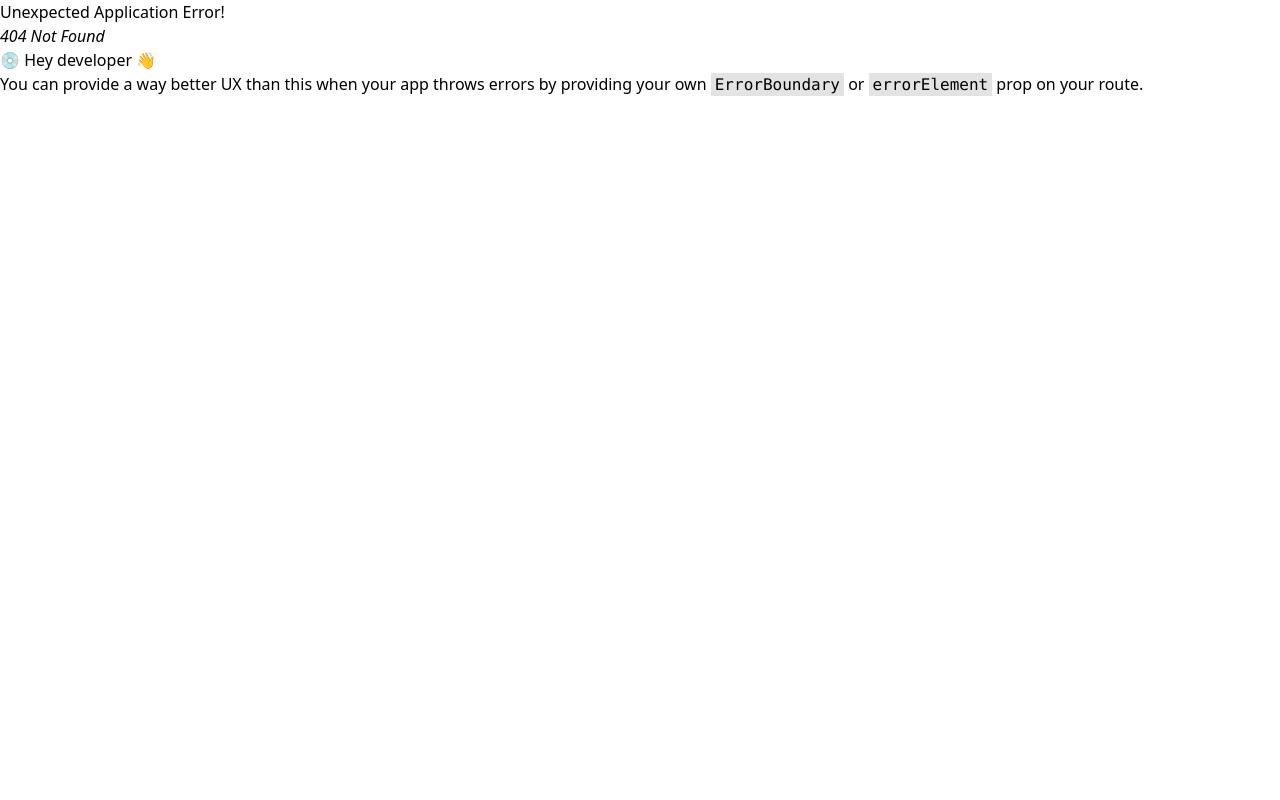
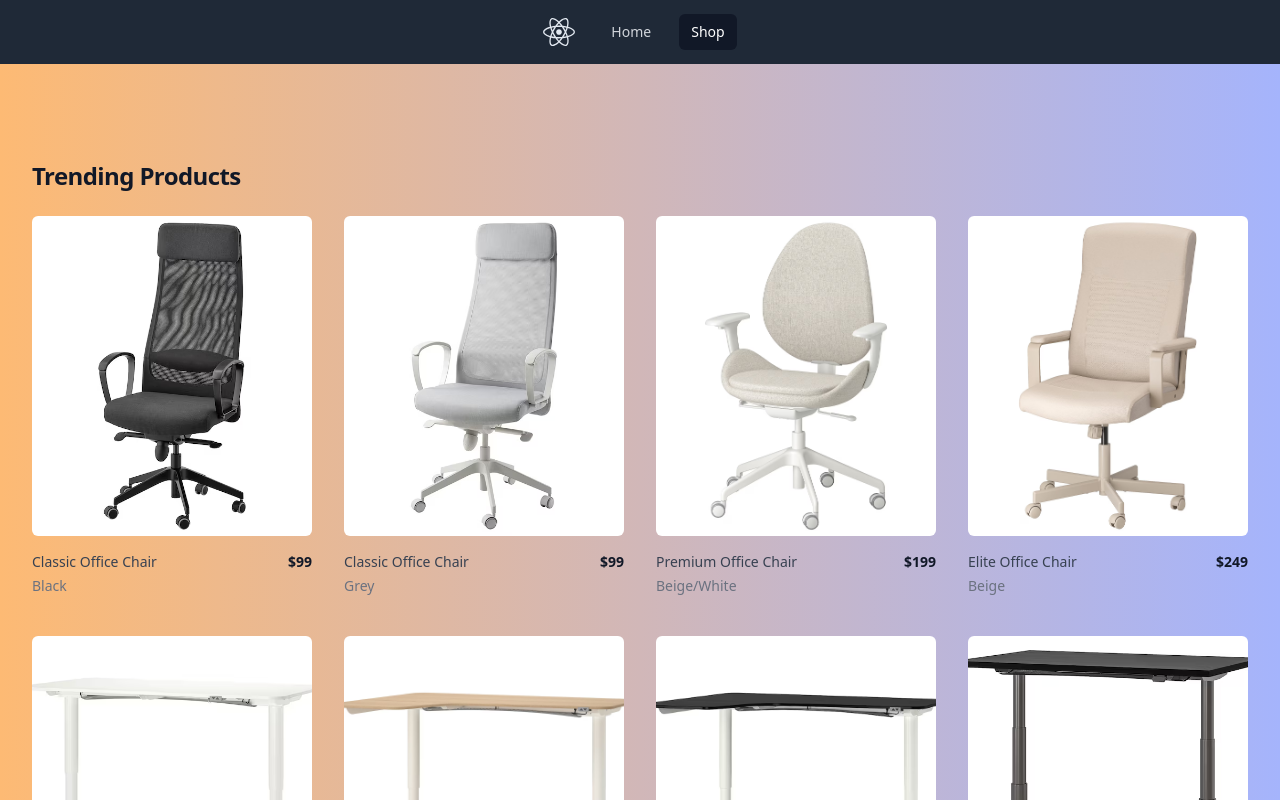
Before and after one commit to CapriceYuri/officeShop, a React (Vite) app: page /officeShop/Shop in a window 1280 px wide. Before the commit this address had no page. Shown: the top 800 px of the page. Built offline with nearby package versions, Linux system fonts and the light colour scheme.

Commit message:
Testing SPI loading

```diff
--- a/package.json
+++ b/package.json
@@ -1,5 +1,5 @@
 {
-  "homepage": "https://capriceyuri.github.io/techShop/",
+  "homepage": "https://capriceyuri.github.io/officeShop/",
   "name": "techshop",
   "private": true,
   "version": "0.0.0",
--- a/src/App.jsx
+++ b/src/App.jsx
@@ -4,8 +4,8 @@ import BannerCenter from "./Components/Banner/banner-center";
 import BannerBottom from "./Components/Banner/banner-bottom";
 
 let obj = [
-  { name: "Home", href: "/techShop/", current: true },
-  { name: "Shop", href: "/techShop/Shop", current: false },
+  { name: "Home", href: "/officeShop/", current: true },
+  { name: "Shop", href: "/officeShop/Shop", current: false },
 ];
 
 function App() {
--- a/src/Pages/Shop.jsx
+++ b/src/Pages/Shop.jsx
@@ -2,8 +2,8 @@ import Navigation from "../Components/Navigation/navigation";
 import Card from "../Components/Card/card";
 
 let obj = [
-  { name: "Home", href: "/techShop/", current: false },
-  { name: "Shop", href: "/techShop/Shop", current: true },
+  { name: "Home", href: "/officeShop/", current: false },
+  { name: "Shop", href: "/officeShop/Shop", current: true },
 ];
 
 function Shop() {
--- a/vite.config.js
+++ b/vite.config.js
@@ -3,6 +3,6 @@ import react from '@vitejs/plugin-react'
 
 // https://vitejs.dev/config/
 export default defineConfig({
-  base: "/techShop/",
+  base: "/officeShop/",
   plugins: [react()],
 })
```
Also changed, not shown: src/main.jsx (+12 -15 lines), 1 other file (tests, documents, lock files or other folders).
